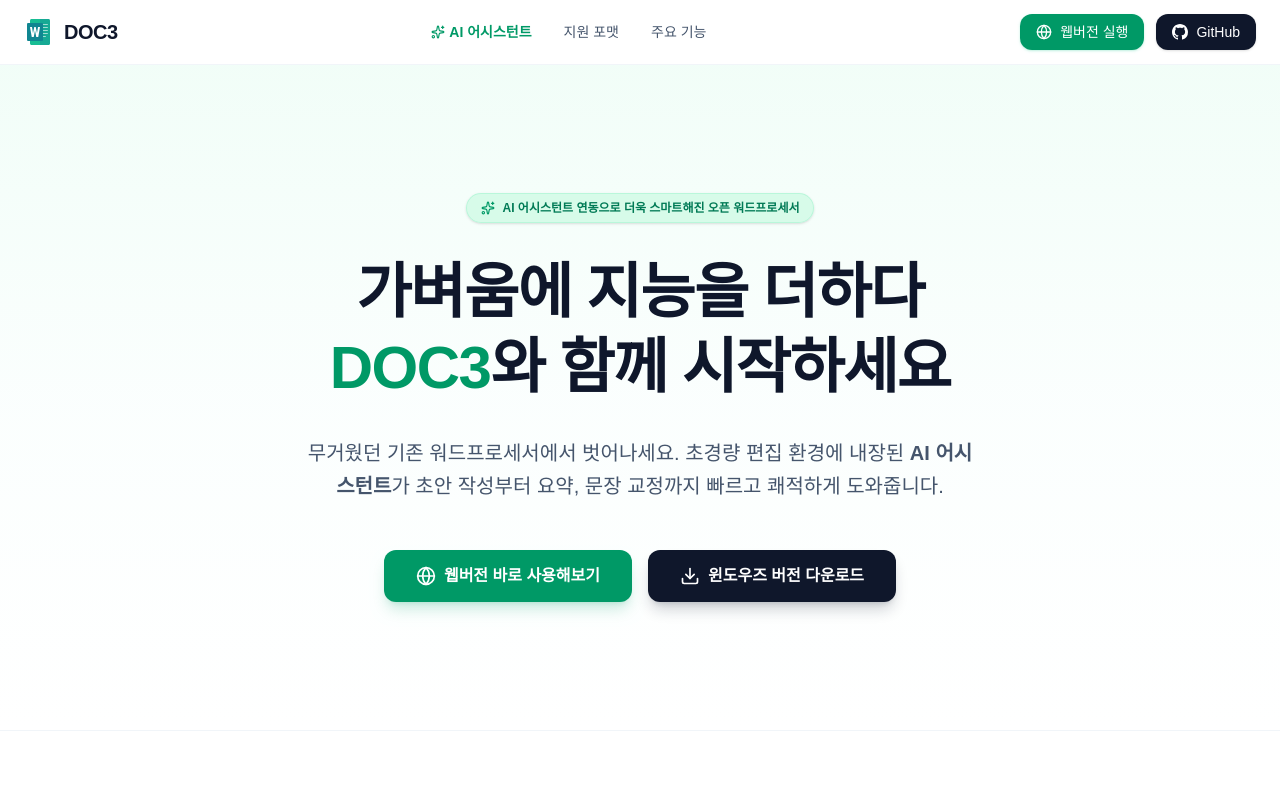
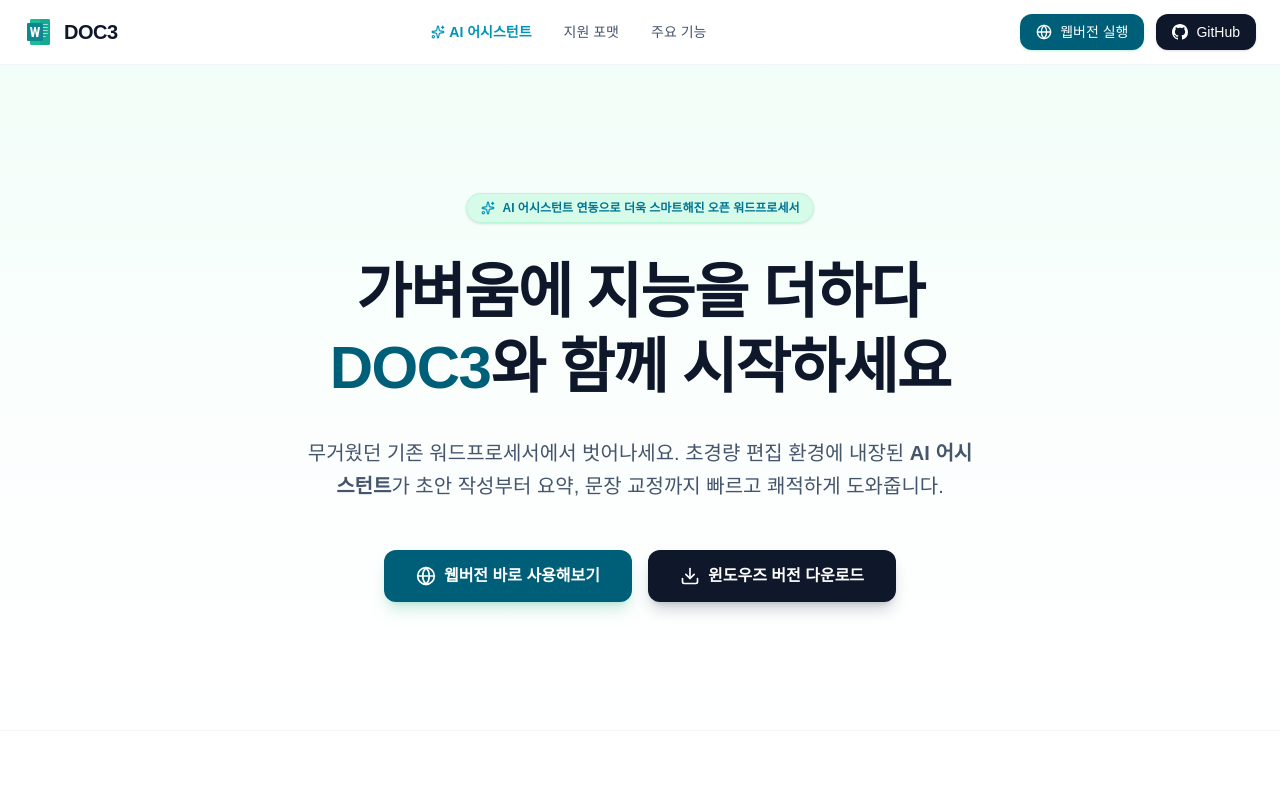
Before and after one commit to matthewb2/doc3web, a Next.js app: page / in a window 1280 px wide. Shown: the top 800 px of the page. Built offline with nearby package versions, Linux system fonts and the light colour scheme.

Commit message:
fix: color

```diff
--- a/app/page.tsx
+++ b/app/page.tsx
@@ -71,7 +71,7 @@ export default function LandingPage() {
             <span className="text-xl font-black tracking-tight text-slate-900">DOC3</span>
           </div>
           <nav className="hidden md:flex items-center space-x-8 text-sm font-medium text-slate-600">
-            <a href="#ai-assistant" className="hover:text-emerald-600 transition flex items-center gap-1 font-semibold text-emerald-600">
+            <a href="#ai-assistant" className="hover:text-cyan-600 transition flex items-center gap-1 font-semibold text-cyan-600">
               <Sparkles className="w-3.5 h-3.5" />
               AI 어시스턴트
             </a>
@@ -84,7 +84,7 @@ export default function LandingPage() {
               href="https://webdoc3.vercel.app/"
               target="_blank"
               rel="noopener noreferrer"
-              className="flex items-center space-x-2 bg-emerald-600 hover:bg-emerald-700 text-white px-4 py-2 rounded-xl text-sm font-medium transition shadow-sm shadow-emerald-500/20"
+              className="flex items-center space-x-2 bg-cyan-800 hover:bg-cyan-600 text-white px-4 py-2 rounded-xl text-sm font-medium transition shadow-sm shadow-emerald-500/20"
             >
               <Globe className="w-4 h-4" />
               <span>웹버전 실행</span>
@@ -107,13 +107,13 @@ export default function LandingPage() {
       {/* 히어로 섹션 */}
       <section className="relative overflow-hidden py-24 lg:py-32 bg-gradient-to-b from-emerald-50/70 via-teal-50/30 to-white">
         <div className="max-w-5xl mx-auto px-6 text-center space-y-8">
-          <div className="inline-flex items-center space-x-2 bg-emerald-100/80 border border-emerald-200/60 text-emerald-700 px-3.5 py-1.5 rounded-full text-xs font-semibold shadow-sm">
-            <Sparkles className="w-3.5 h-3.5 text-emerald-600" />
+          <div className="inline-flex items-center space-x-2 bg-emerald-100/80 border border-emerald-200/60 text-cyan-700 px-3.5 py-1.5 rounded-full text-xs font-semibold shadow-sm">
+            <Sparkles className="w-3.5 h-3.5 text-cyan-600" />
             <span>AI 어시스턴트 연동으로 더욱 스마트해진 오픈 워드프로세서</span>
           </div>
           <h1 className="text-4xl lg:text-6xl font-extrabold tracking-tight text-slate-900 leading-tight">
             가벼움에 지능을 더하다 <br className="hidden sm:block" />
-            <span className="text-emerald-600">DOC3</span>와 함께 시작하세요
+            <span className="text-cyan-800">DOC3</span>와 함께 시작하세요
           </h1>
           <p className="text-lg lg:text-xl text-slate-600 max-w-2xl mx-auto font-normal leading-relaxed">
             무거웠던 기존 워드프로세서에서 벗어나세요. 초경량 편집 환경에 내장된 <strong>AI 어시스턴트</strong>가 초안 작성부터 요약, 문장 교정까지 빠르고 쾌적하게 도와줍니다.
@@ -124,7 +124,7 @@ export default function LandingPage() {
               href="https://webdoc3.vercel.app/"
               target="_blank"
               rel="noopener noreferrer"
-              className="w-full sm:w-auto flex items-center justify-center space-x-2 bg-emerald-600 hover:bg-emerald-700 text-white px-8 py-3.5 rounded-xl font-semibold transition shadow-lg shadow-emerald-600/20"
+              className="w-full sm:w-auto flex items-center justify-center space-x-2 bg-cyan-800 hover:bg-cyan-600 text-white px-8 py-3.5 rounded-xl font-semibold transition shadow-lg shadow-emerald-600/20"
             >
               <Globe className="w-5 h-5" />
               <span>웹버전 바로 사용해보기</span>
@@ -147,7 +147,7 @@ export default function LandingPage() {
         <div className="max-w-7xl mx-auto px-6">
           <div className="bg-gradient-to-br from-slate-900 via-slate-900 to-teal-950 rounded-3xl p-8 md:p-14 text-white shadow-xl overflow-hidden relative">
             <div className="max-w-3xl space-y-4 mb-12">
-              <div className="inline-flex items-center space-x-2 bg-emerald-500/20 border border-emerald-400/30 text-emerald-300 px-3 py-1 rounded-full text-xs font-semibold">
+              <div className="inline-flex items-center space-x-2 bg-cyan-500/20 border border-cyan-400/30 text-cyan-300 px-3 py-1 rounded-full text-xs font-semibold">
                 <Bot className="w-4 h-4" />
                 <span>DOC3 AI Assistant</span>
               </div>
```
